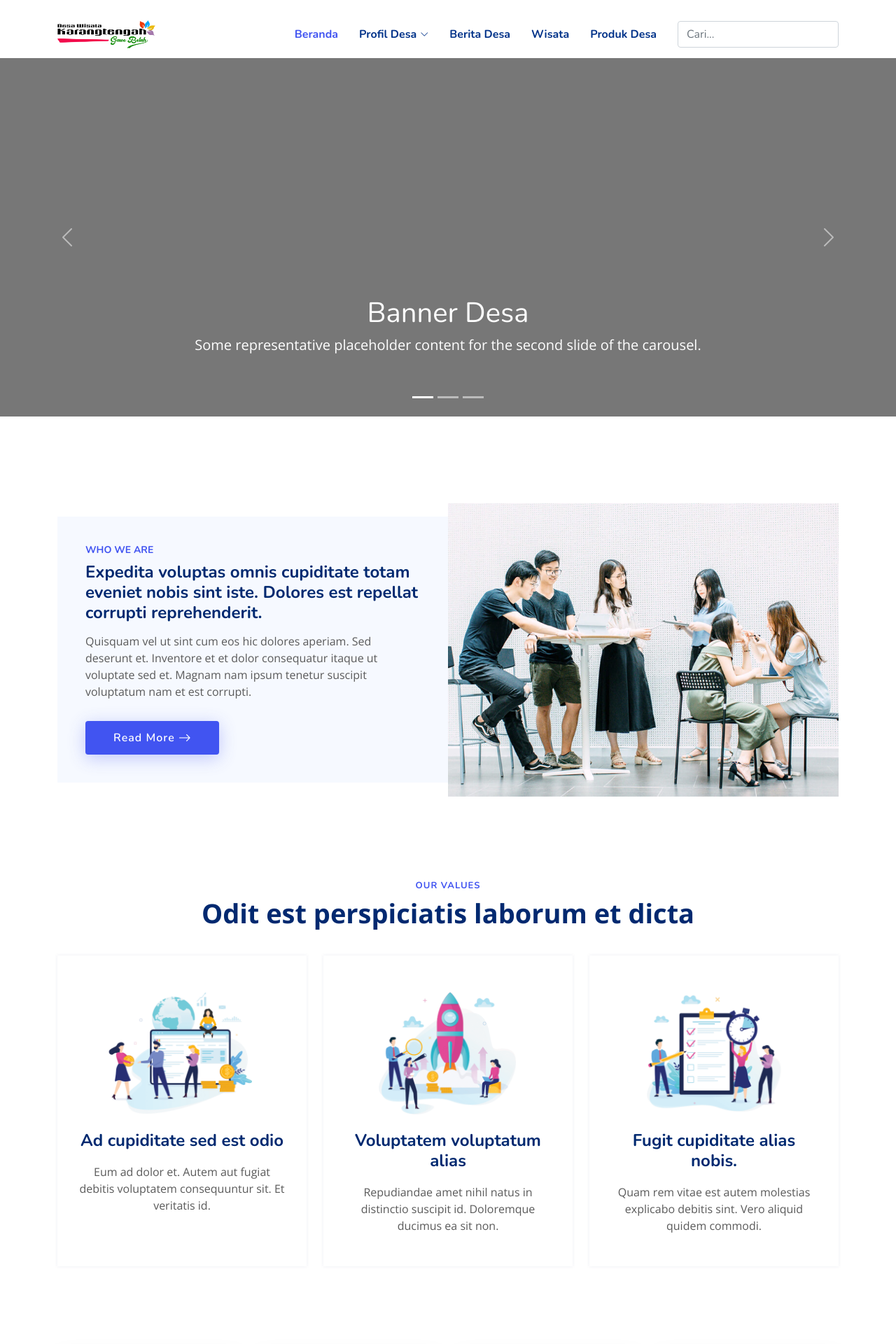
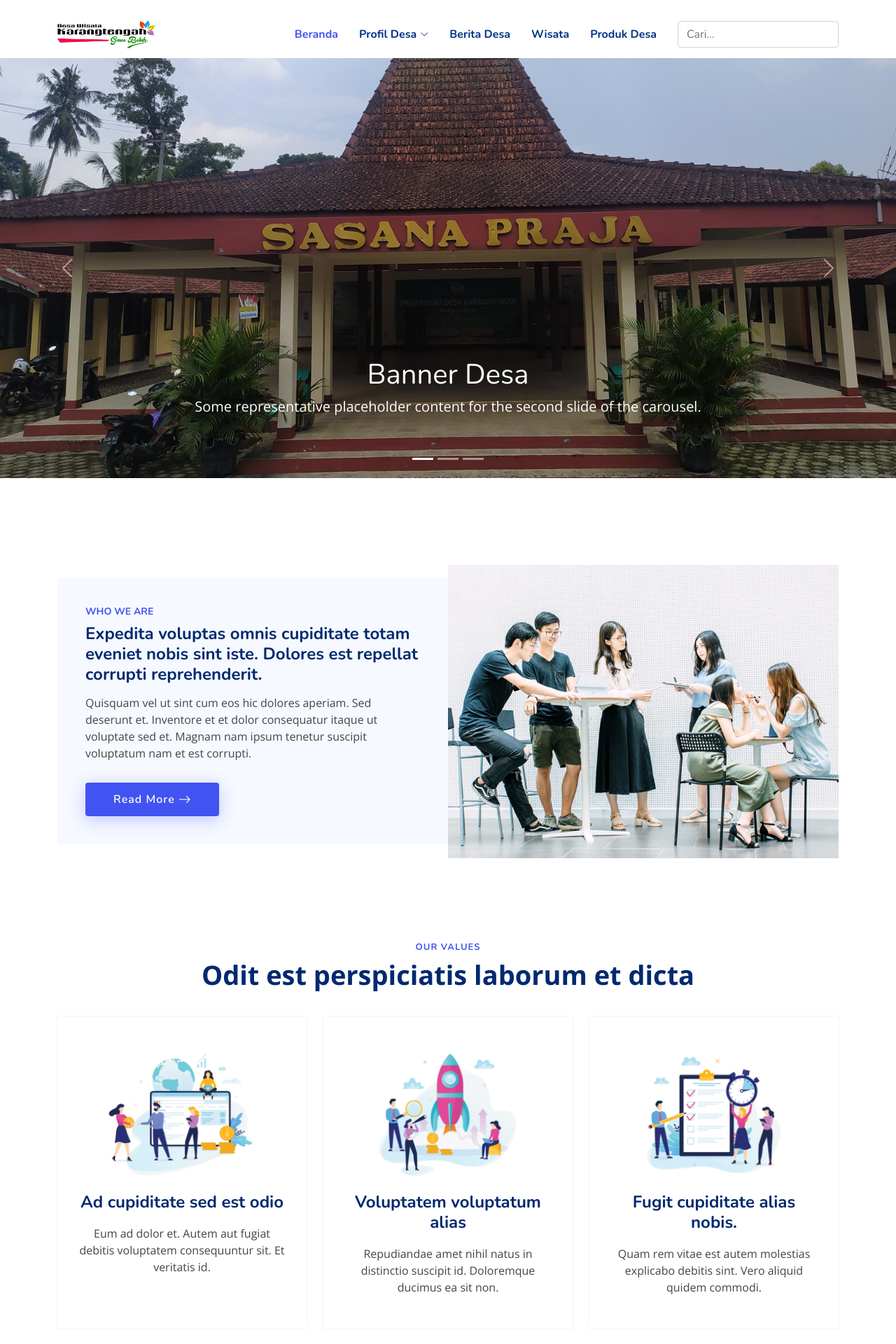
Before and after one commit to hudaputrasantosa/website-desawisata-karangtengah, a PHP site: page / in a window 1280 px wide. Shown: the top 1920 px of the page at 70% size. Run offline with PHP 8.4, Linux system fonts and the light colour scheme.

Commit message:
Update banner

```diff
--- a/assets/css/carousel.css
+++ b/assets/css/carousel.css
@@ -5,7 +5,7 @@
 body {
   padding-top: 3rem;
   padding-bottom: 3rem;
-  color: #5a5a5a;
+  color: 5a5a5a;
 }
 
 
@@ -24,14 +24,11 @@ body {
 
 /* Declare heights because of positioning of img element */
 .carousel-item {
-  height: 32rem;
+  height: 600px;
 }
 .carousel-item > img {
-  position: absolute;
-  top: 0;
-  left: 0;
-  min-width: 100%;
-  height: 32rem;
+margin-top: -20px;
+margin-bottom: auto;
 }
 
 
--- a/index.html
+++ b/index.html
@@ -99,11 +99,18 @@
       </div>
       <div class="carousel-inner">
          <div class="carousel-item active">
-            <svg class="bd-placeholder-img" width="100%" height="100%" xmlns="http://www.w3.org/2000/svg"
-               aria-hidden="true" preserveAspectRatio="xMidYMid slice" focusable="false">
-               <rect width="100%" height="100%" fill="#777" />
-            </svg>
+            <img src="assets/img/banner/Banner1..jpg" class="d-block w-100" alt="...">
+            <div class="container">
 
+               <div class="carousel-caption">
+                  <h1>Banner Desa</h1>
+                  <p>Some representative placeholder content for the second slide of the carousel.</p>
+
+               </div>
+            </div>
+         </div>
+         <div class="carousel-item">
+           <img src="assets/img/banner/Banner2..jpg " class="d-block w-100" alt=" ">
             <div class="container">
                <div class="carousel-caption">
                   <h1>Banner Desa</h1>
@@ -113,25 +120,7 @@
             </div>
          </div>
          <div class="carousel-item">
-            <svg class="bd-placeholder-img" width="100%" height="100%" xmlns="http://www.w3.org/2000/svg"
-               aria-hidden="true" preserveAspectRatio="xMidYMid slice" focusable="false">
-               <rect width="100%" height="100%" fill="#777" />
-            </svg>
-
-            <div class="container">
-               <div class="carousel-caption">
-                  <h1>Banner Desa</h1>
-                  <p>Some representative placeholder content for the second slide of the carousel.</p>
-
-               </div>
-            </div>
-         </div>
-         <div class="carousel-item">
-            <svg class="bd-placeholder-img" width="100%" height="100%" xmlns="http://www.w3.org/2000/svg"
-               aria-hidden="true" preserveAspectRatio="xMidYMid slice" focusable="false">
-               <rect width="100%" height="100%" fill="#777" />
-            </svg>
-
+            <img src="assets/img/banner/Banner3..jpg" class="d-block w-100" alt="">
             <div class="container">
                <div class="carousel-caption">
                   <h1>Banner Desa</h1>
```
Also changed, not shown: assets/img/banner/Banner1..jpg (added), assets/img/banner/Banner2..jpg (added), assets/img/banner/Banner3..jpg (added).
